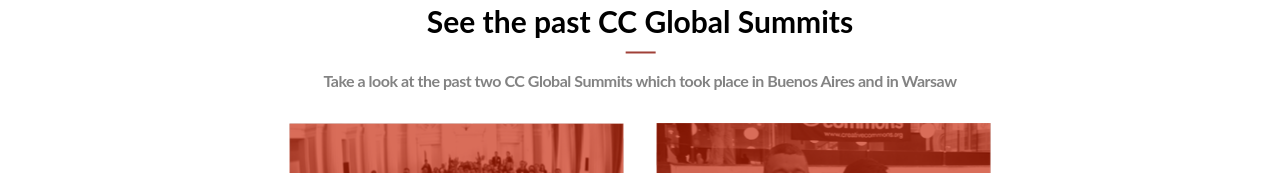
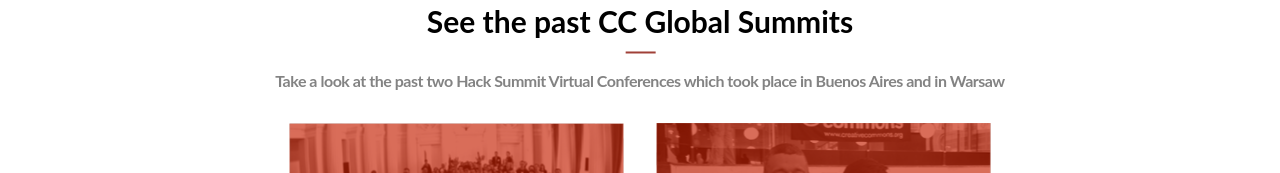
Before and after one commit to kalbek/Conference-Page, a website: page pages/about.html in a window 1280 px wide. Shown: the part 1137-1310 px from the top of the page. Drawn offline with Linux system fonts and the light colour scheme.

Commit message:
personalized contents

```diff
--- a/pages/about.html
+++ b/pages/about.html
@@ -113,7 +113,7 @@
           <p class="heading">See the past CC Global Summits</p>
           <div class="bar"></div>
           <div class="sub-text">
-            Take a look at the past two CC Global Summits which took place in
+            Take a look at the past two Hack Summit Virtual Conferences which took place in
             Buenos Aires and in Warsaw
           </div>
           <div class="images">
```
Also changed, not shown: package.json (added, +19 -0 lines).
